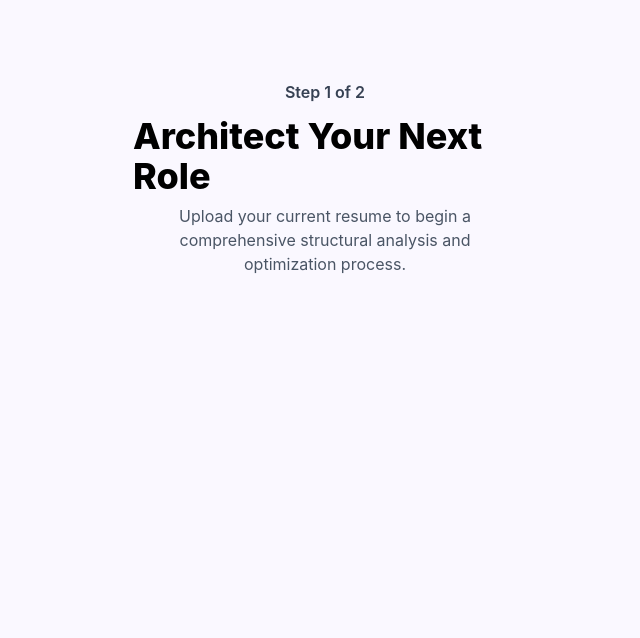
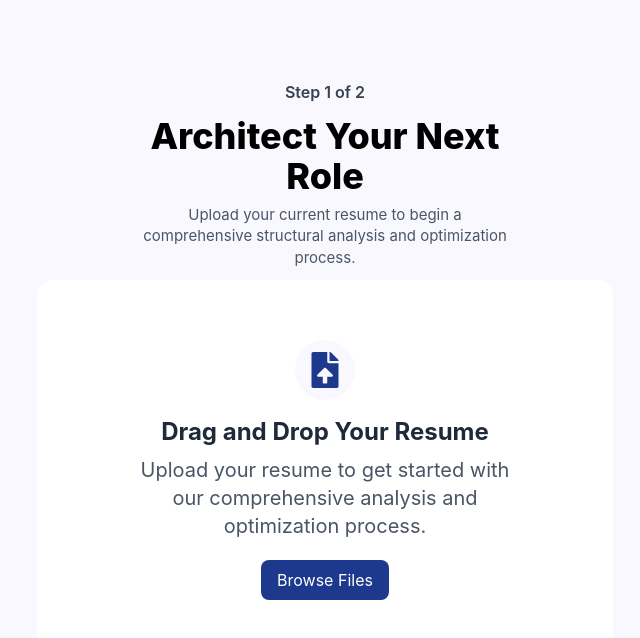
Before and after one commit to Mubashir-85/Resume-Builder, a React (Vite) app in the folder Resume-Builder/: page / in a window 1280 px wide. Shown: the top 638 px of the page, without its empty margins (315-955 px from the left). Built offline with nearby package versions, Linux system fonts and the light colour scheme.

Commit message:
feat: restructure App component and implement Home page with Hero and DragDrop components

```diff
--- a/Resume-Builder/src/App.jsx
+++ b/Resume-Builder/src/App.jsx
@@ -1,20 +1,12 @@
-import { useState } from 'react'
-import reactLogo from './assets/react.svg'
-import viteLogo from './assets/vite.svg'
-import heroImg from './assets/hero.png'
-import './App.css'
-import Header from './Components/Header'
-import Hero from './Components/Home/Hero'
+import Home from "./Pages/Home";
+import "./App.css";
 
 function App() {
-  const [count, setCount] = useState(0)
-
   return (
     <>
-      {/* <Header/> */}
-      <Hero/>
+      <Home />
     </>
-  )
+  );
 }
 
-export default App
+export default App;
--- a/Resume-Builder/src/Components/Home/DragDrop.jsx
+++ b/Resume-Builder/src/Components/Home/DragDrop.jsx
@@ -1,9 +1,28 @@
-import React from 'react'
+import React from "react";
+import { FaFileUpload } from "react-icons/fa";
 
 function DragDrop() {
   return (
-    <div>Drag&Drop</div>
-  )
+    <div className="bg-white h-95 rounded-2xl w-[80%] sm:w-[70%] md:w-[40%] lg:w-[45%] mx-auto mt-10">
+      <div className="flex flex-col items-center justify-center h-full">
+        <div className="bg-[#FAF8FF] h-15 w-15 rounded-full flex items-center justify-center">
+          <FaFileUpload className="text-4xl text-blue-900" />
+        </div>
+        <div className="w-[90%] lg:w-[65%] flex flex-col justify-center items-center text-center">
+          <h2 className="text-xl lg:text-2xl font-bold text-gray-800 mt-4">
+            Drag and Drop Your Resume
+          </h2>
+          <p className="text-gray-600 mt-2 text-center text-[10px] lg:text-xl">
+            Upload your resume to get started with our comprehensive analysis
+            and optimization process.
+          </p>
+          <button className="bg-blue-900 text-white py-2 px-4 rounded-lg mt-5 hover:bg-blue-800">
+            Browse Files
+          </button>
+        </div>
+      </div>
+    </div>
+  );
 }
 
-export default Drag&Drop
+export default DragDrop;
--- a/Resume-Builder/src/Components/Home/Hero.jsx
+++ b/Resume-Builder/src/Components/Home/Hero.jsx
@@ -2,16 +2,17 @@ import React from "react";
 
 function Hero() {
   return (
-    <div className="h-40 w-[30%] mx-auto mt-20 bg--400 ">
+    <div className="h-40 w-[80%] sm:w-[70%] md:w-[40%] lg:w-[30%] mx-auto mt-20 bg--400 ">
       <div className="flex-col h-20">
-        <p className="flex text-gray-700 items-center justify-center mx-auto my-auto font-semibold mb-3">
+        <p className="flex text-center text-gray-700 items-center justify-center mx-auto my-auto font-semibold mb-3">
           Step 1 of 2
         </p>
-        <h1 className="flex items-center text-4xl justify-center mx-auto my-auto font-extrabold text-black mb-2">
+        <h1 className="flex text-center items-center text-2xl md:text-4xl justify-center mx-auto my-auto font-extrabold text-black mb-2">
           Architect Your Next Role
         </h1>
-        <p className="flex text-gray-600 items-center justify-center mx-auto my-auto font-normal text-center">
-          Upload your current resume to begin a comprehensive structural analysis and optimization process.
+        <p className="flex text-gray-600 items-center justify-center mx-auto my-auto text-sm md:text-[15px] md:font-normal text-center">
+          Upload your current resume to begin a comprehensive structural
+          analysis and optimization process.
         </p>
       </div>
     </div>
--- /dev/null
+++ b/Resume-Builder/src/Pages/Home.jsx
@@ -0,0 +1,15 @@
+import React from 'react'
+import Hero from '../Components/Home/Hero'
+import DragDrop from '../Components/Home/DragDrop'
+
+function Home() {
+  return (
+    <>
+    <Hero/>
+    <DragDrop/>
+    </>
+
+  )
+}
+
+export default Home
```
